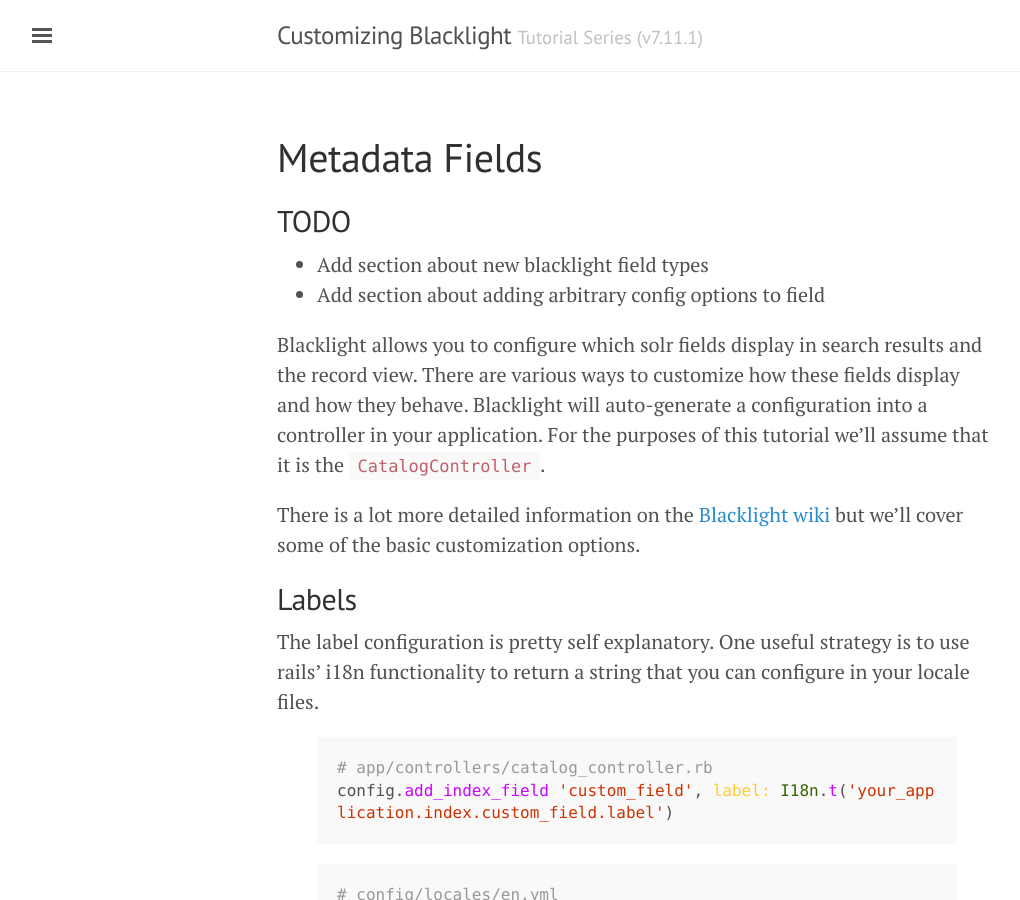
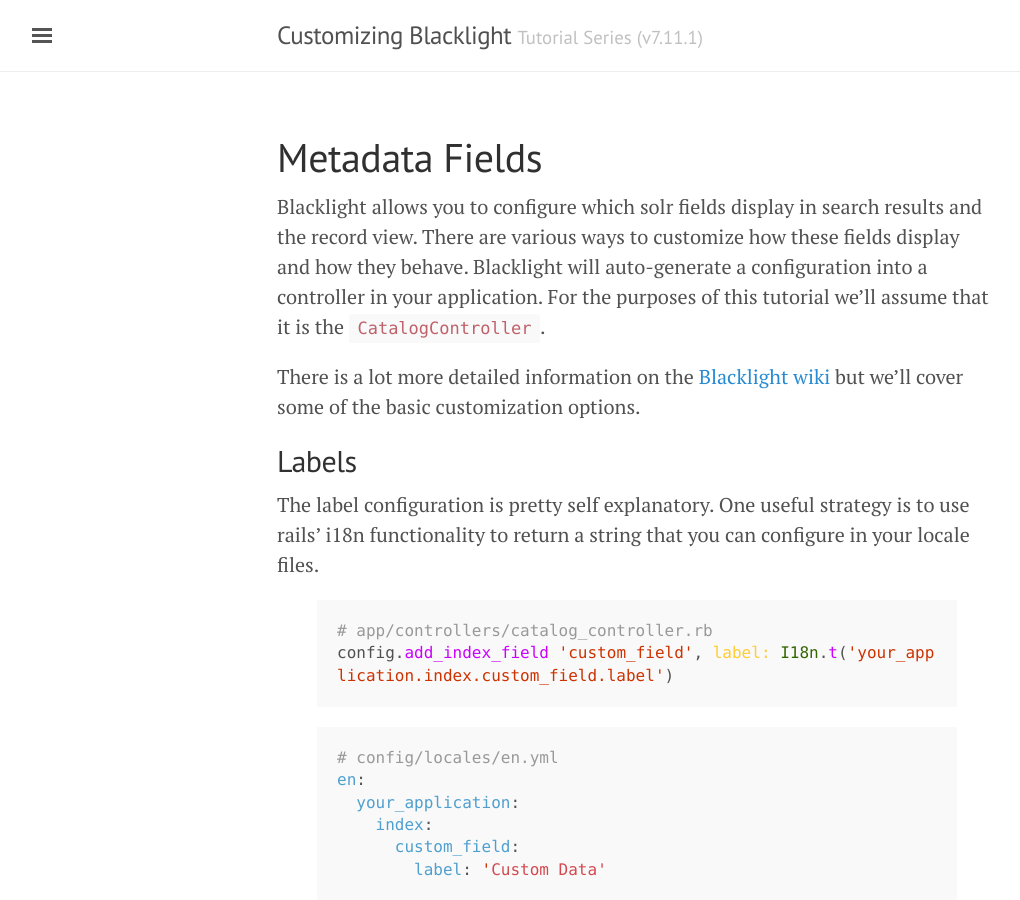
Before and after one commit to projectblacklight/customizing-blacklight, a Jekyll site: the page built from v7.11.1/03-metadata_fields.md, in a window 1280 px wide and 900 px high. Shown: the whole window, without its empty margins (3-1023 px from the left). Built offline with Jekyll 4.4.1, drawn with Linux system fonts in a browser that asks for light colours.

Commit message:
Remove old TODO in Metadata fields page.

```diff
--- a/v7.11.1/03-metadata_fields.md
+++ b/v7.11.1/03-metadata_fields.md
@@ -4,11 +4,6 @@
 permalink: /v7.11.1/metadata_fields/
 blacklight_version: v7.11.1
 ---
-
-## TODO
-
-* Add section about new blacklight field types
-* Add section about adding arbitrary config options to field
 
 Blacklight allows you to configure which solr fields display in search results and the record view. There are various ways to customize how these fields display and how they behave.  Blacklight will auto-generate a configuration into a controller in your application. For the purposes of this tutorial we'll assume that it is the `CatalogController`.
 
```
